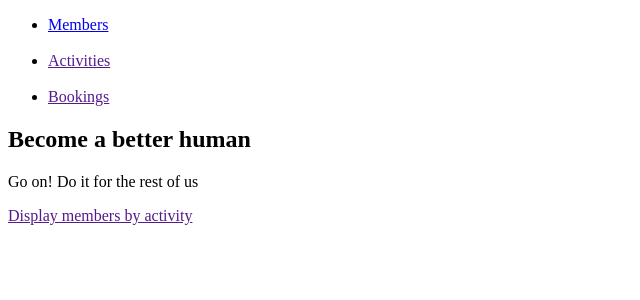
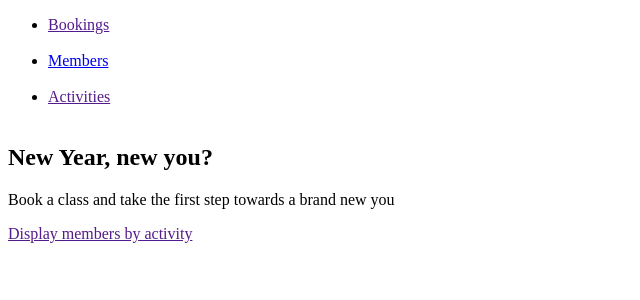
Before and after one commit to ecoBela/Gym_app_Flask_fullstack_wk5project, a Flask app: page / in a window 1280 px wide. Shown: the top 300 px of the page, without its empty margins (0-640 px from the left). Run offline with Flask 2, Linux system fonts and the light colour scheme.

Commit message:
minor styling

```diff
--- a/templates/base.html
+++ b/templates/base.html
@@ -12,11 +12,13 @@
     <header>
         <nav>
             <ul>
+                <li><a href="">Bookings</a></li>
+                <br>
                 <li><a href="/members">Members</a></li>
                 <br>
                 <li><a href="">Activities</a></li>
                 <br>
-                <li><a href="">Bookings</a></li>
+
             </ul>
         </nav>
     </header>
--- a/templates/index.html
+++ b/templates/index.html
@@ -2,9 +2,9 @@
 
 {% block content %}
 
-<h1>Become a better human</h1>
+<h1>New Year, new you?</h1>
 
-<p>Go on!  Do it for the rest of us  </p>
+<p>Book a class and take the first step towards a brand new you  </p>
 
 <a href="">Display members by activity</a>
 
--- a/templates/members/index.html
+++ b/templates/members/index.html
@@ -1,7 +1,7 @@
 {% extends "base.html" %}
 {% block content %}
 
-<a href="/members/new">CREATE NEW MEMBER</a>
+<a href="/members/new">***CREATE NEW MEMBER***</a>
 
 <br>
 <br>
--- a/templates/members/show.html
+++ /dev/null
@@ -1,6 +0,0 @@
-
-
-This will display a list of all members and ids
-
-ADD LOGIC:
-When you click on a member, it should take you to the edit form page (which should be populated with id)
```
